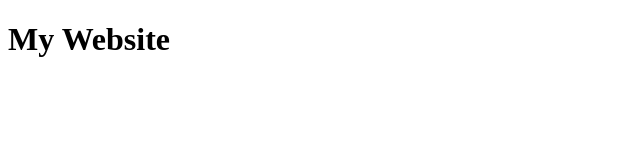
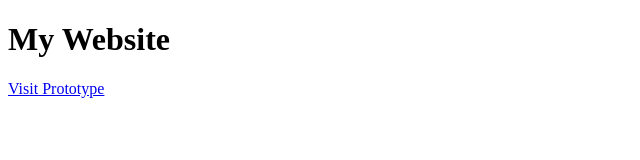
Before and after one commit to zechfc/Corner, a plain HTML site: page docs/index.html in a window 1280 px wide. Shown: the whole page, without its empty margins (0-640 px from the left). Drawn offline with Linux system fonts and the light colour scheme.

Commit message:
Update index.html

```diff
--- a/docs/index.html
+++ b/docs/index.html
@@ -3,5 +3,6 @@
     <head></head>
     <body>
         <h1>My Website</h1>
+        <a href="https://mockitt.wondershare.com/proto/design/pb2lu8zln0zbzcvjk">Visit Prototype</a>
     </body>
 </html>
```
